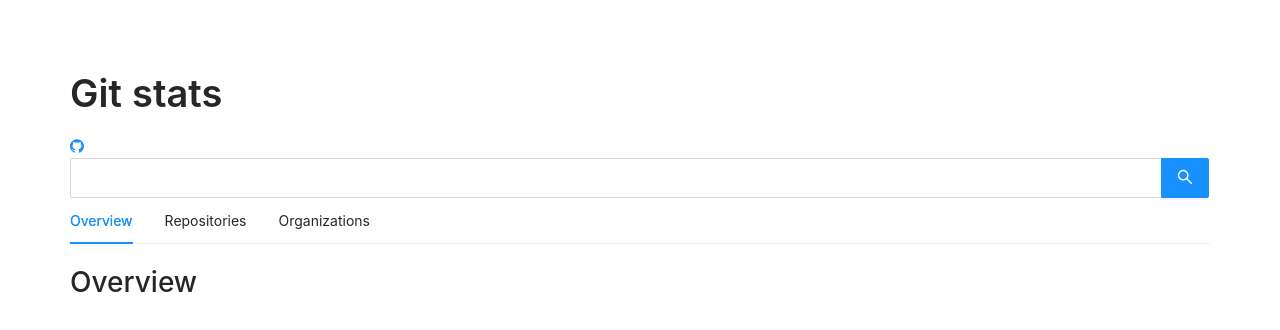
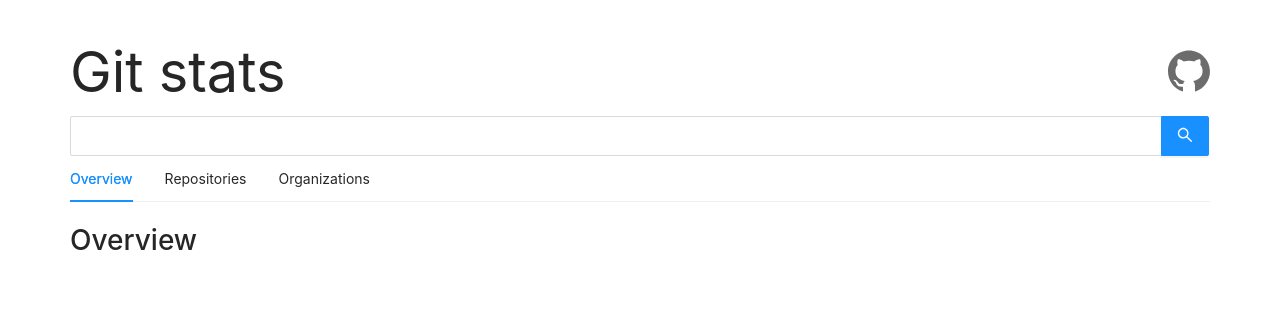
Before and after one commit to trgianglotus/git-profile, a React (Create React App) app: page / in a window 1280 px wide. Shown: the top 330 px of the page. Built offline with nearby package versions, Linux system fonts and the light colour scheme.

Commit message:
add styles for header

```diff
--- a/src/App.js
+++ b/src/App.js
@@ -1,6 +1,6 @@
 import React, { useState } from "react";
 import { connect } from "react-redux";
-import { Input, Typography, Tabs } from "antd";
+import { Input, Tabs } from "antd";
 import { GithubOutlined } from "@ant-design/icons";
 
 import { getRepos } from "./actions/repoActions";
@@ -10,7 +10,6 @@
 import Overview from "./components/Overview";
 
 const { Search } = Input;
-const { Title } = Typography;
 const { TabPane } = Tabs;
 
 const App = (props) => {
@@ -26,9 +25,14 @@
 
   return (
     <div className="container">
-      <div>
-        <Title>Git stats</Title>
-        <a>
+      <div className="header">
+        <p className="title">Git stats</p>
+        <a
+          href="https://github.com/trgianglotus/perx-react-interview"
+          target="_blank"
+          rel="noopener noreferrer"
+          className="git"
+        >
           <GithubOutlined />
         </a>
       </div>
--- a/src/assets/App.scss
+++ b/src/assets/App.scss
@@ -1,6 +1,23 @@
 .container {
-  padding: 5em 5em 5em 5em;
+  padding: 2em 5em 5em 5em;
   word-wrap: break-word;
+
+  .header {
+    display: flex;
+    justify-content: space-between;
+    align-items: center;
+
+    .title {
+      font-size: 4em;
+      margin: 0;
+    }
+
+    .git {
+      font-size: 3em;
+      color: rgb(109, 108, 108);
+    }
+  }
+
   .quick-report {
     padding: 2em 0 1em 0;
   }
@@ -8,6 +25,6 @@
 
 @media screen and (max-width: 768px) {
   .container {
-    padding: 5em 2em 5em 2em;
+    padding: 2em 2em 5em 2em;
   }
 }
--- a/src/components/Repos.js
+++ b/src/components/Repos.js
@@ -11,7 +11,11 @@
     title: "URL",
     dataIndex: "html_url",
     render: (text, row, index) => {
-      return <a href={text}>{text}</a>;
+      return (
+        <a target="_blank" rel="noopener noreferrer" href={text}>
+          {text}
+        </a>
+      );
     },
   },
   { title: "Created At", dataIndex: "created_at" },
@@ -24,7 +28,7 @@
       <Table
         columns={columns}
         dataSource={props.repos.repos}
-        pagination={{ pageSize: 20 }}
+        pagination={{ pageSize: 10 }}
       />
     </>
   );
```
